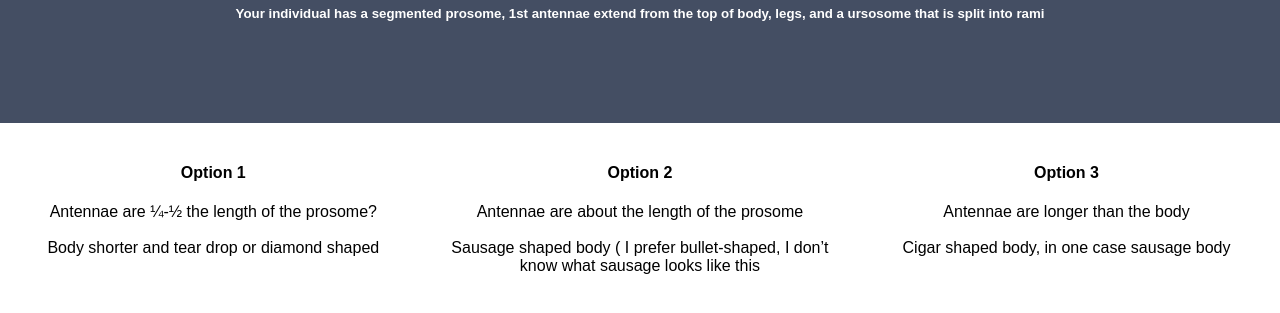
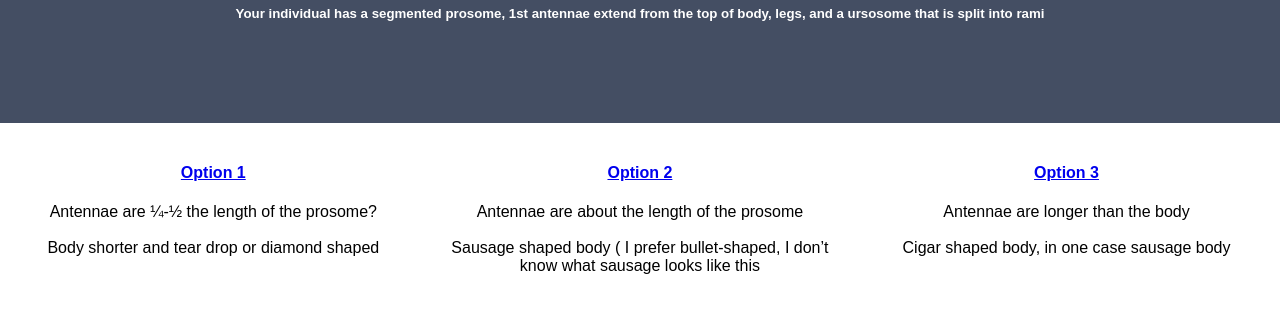
Before and after one commit to kimisarobot/kimisarobot.github.io, a plain HTML site: page KeyCopepod.html in a window 1280 px wide. Shown: the part 173-486 px from the top of the page. Drawn offline with Linux system fonts and the light colour scheme.

Commit message:
Update KeyCopepod.html

```diff
--- a/KeyCopepod.html
+++ b/KeyCopepod.html
@@ -65,7 +65,7 @@ body {
  </div>
 
  <div class="col-4">
- <h4>Option 1</h4>
+   <h4><a href="KeyShortAntennae.html" title="Option 1">Option 1</a></h4>
  <p> Antennae are ¼-½ the length of the prosome?<br>
  <br>
 Body shorter and tear drop or diamond shaped
@@ -73,7 +73,7 @@ Body shorter and tear drop or diamond shaped
  </div>
 
  <div class="col-4">
- <h4>Option 2</h4>
+   <h4><a href="KeyMidAntennae.html" title="Option 2">Option 2</a></h4>
  <p>Antennae are about the length of the prosome<br>
  <br>
 Sausage shaped body ( I prefer bullet-shaped, I don’t know what sausage looks like this
@@ -81,7 +81,7 @@ Sausage shaped body ( I prefer bullet-shaped, I don’t know what sausage looks
  </div>
 
  <div class="col-4">
- <h4> Option 3</h4>
+   <h4> <a href="KeyLongAntennae.html" title="Option">Option 3</a></h4>
  <p>Antennae are longer than the body<br>
  <br>
 Cigar shaped body, in one case sausage body
```
